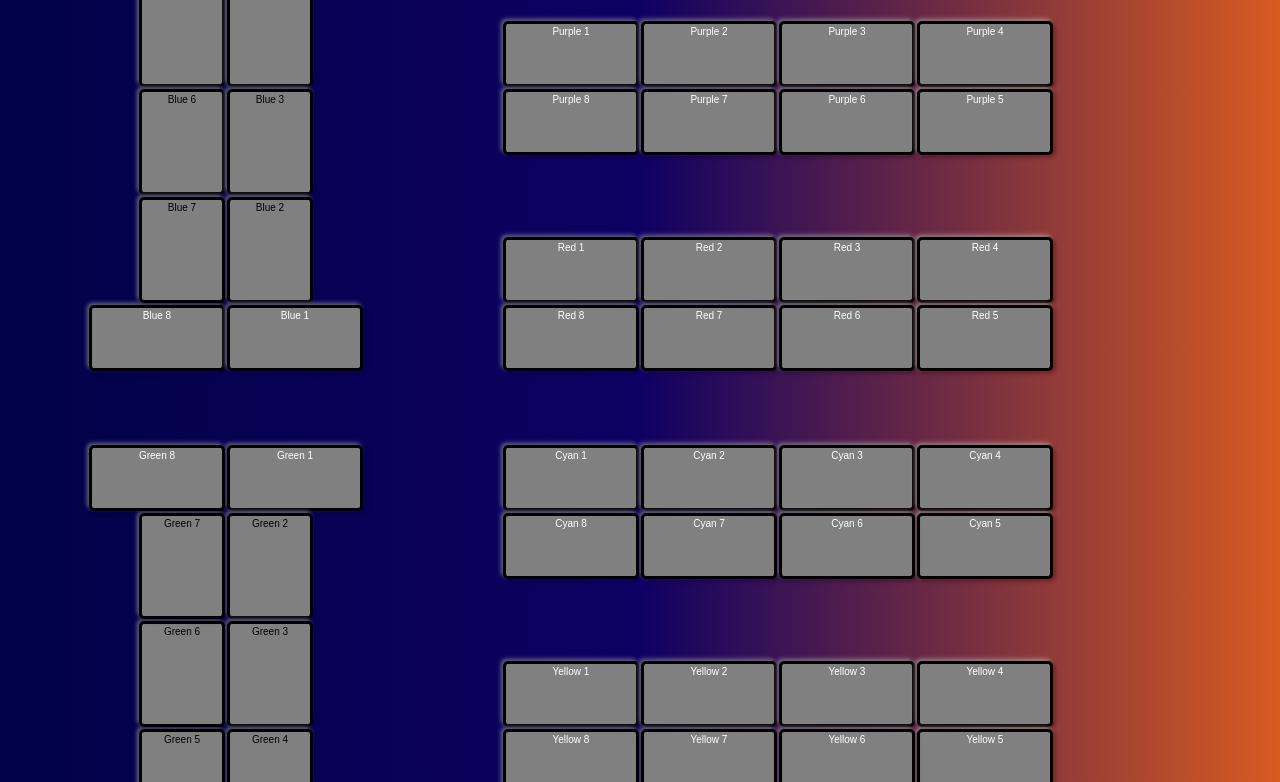
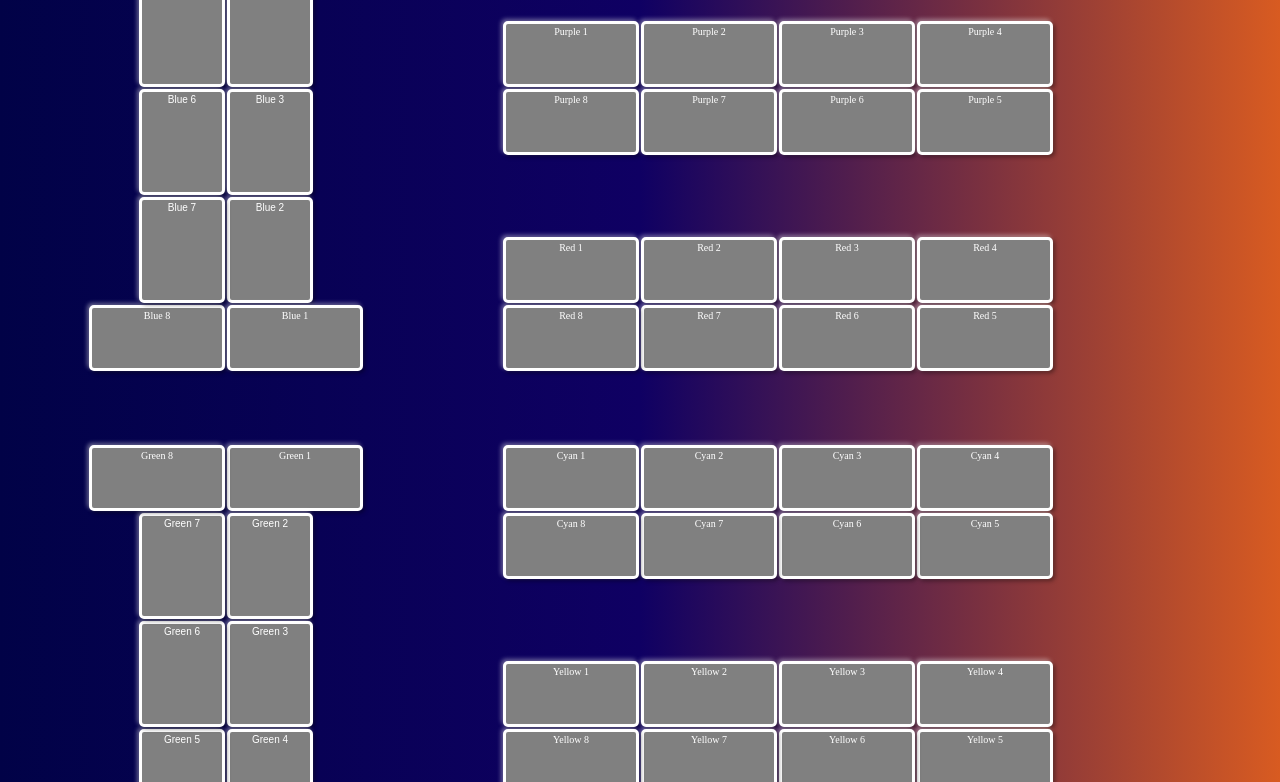
Before and after one commit to wats0314/Repair-Radar, a website: page index.html in a window 1280 px wide. Shown: the part 164-946 px from the top of the page. Drawn offline with Linux system fonts and the light colour scheme; no server answers.

Commit message:
white text and borders

```diff
--- a/styles.css
+++ b/styles.css
@@ -318,8 +318,8 @@ body{
     width: 80px;
     min-width: max-content;
     background-color: grey;
-    border: solid rgb(0, 0, 0) 3px;
-    text-align: center;f
+    border: solid rgb(255, 255, 255) 3px;
+    text-align: center;
     color: white;
     font-family: Arial, Helvetica, sans-serif;
 
@@ -342,11 +342,11 @@ body{
     width: 130px;
     min-width: max-content;
     background-color: grey;
-    border: solid black 3px;
+    border: solid rgb(255, 255, 255) 3px;
     text-align: center;
+    color: rgb(255, 255, 255)
+    font-family:Arial, Helvetica, sans-serif;
     color: white;
-    font-family:Arial, Helvetica, sans-serif;
-
     box-shadow: 2px 2px 4px rgba(0,0,0,0.4), -2px -2px 4px rgba(255,255,255,0.4);
     transition: all 0.2s ease-in-out;
 }
```
